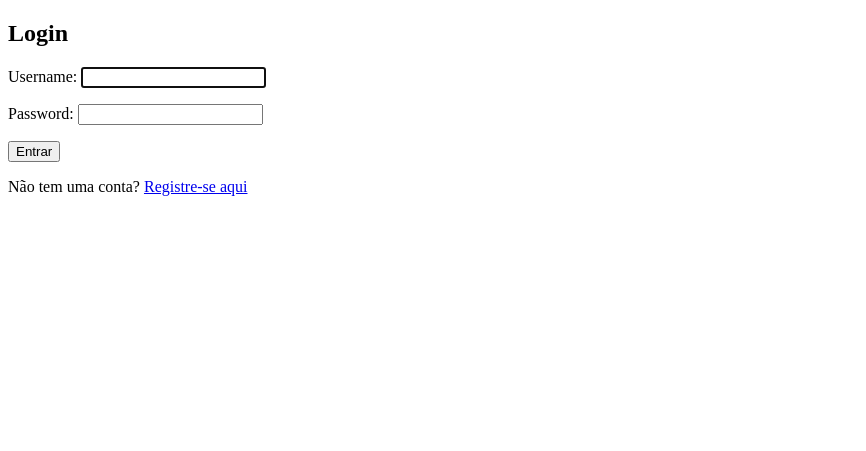
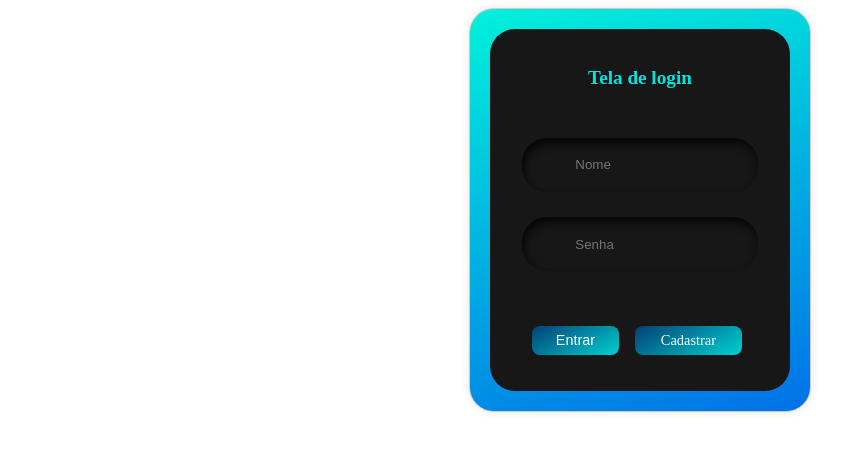
Before and after one commit to william09090/pythonweb, a Django app: page /login/ in a window 1280 px wide. Shown: the top 451 px of the page, without its empty margins (0-866 px from the left). Run offline with Django 4.2, Linux system fonts and the light colour scheme.

Commit message:
commit aula

```diff
--- a/templates/login.html
+++ b/templates/login.html
@@ -5,14 +5,196 @@
     <meta charset="UTF-8">
     <meta name="viewport" content="width=device-width, initial-scale=1.0">
     <title>Login</title>
+    <style>
+        /* Adicione seu estilo CSS aqui */
+        .form-card {
+            max-width: 400px;
+            margin: 0 auto;
+            padding: 20px;
+            border: 1px solid #ccc;
+            border-radius: 8px;
+            box-shadow: 0 0 10px rgba(0, 0, 0, 0.1);
+        }
+        .title-login {
+            text-align: center;
+            margin-bottom: 20px;
+        }
+        .field {
+            margin-bottom: 15px;
+        }
+        .input-field {
+            width: 100%;
+            padding: 10px;
+            border: 1px solid #ccc;
+            border-radius: 4px;
+        }
+        .box-btn {
+            text-align: center;
+        }
+        .btn-login {
+            padding: 10px 20px;
+            border: none;
+            border-radius: 4px;
+            background-color: #007bff;
+            color: white;
+            text-decoration: none;
+            margin: 5px;
+        }
+        .btn-login:hover {
+            background-color: #0056b3;
+        }
+        /*Login*/
+.form-card {
+
+  width: 300px;
+  margin: auto;
+  background-image: linear-gradient(163deg, #02f1db 0%, #0071e8 100%);
+  border-radius: 25px;
+  transition: all .3s;
+
+}
+
+.form-card-2 {
+
+  border-radius: 0;
+  transition: all .2s;
+
+}
+
+.form-card-2:hover {
+
+  transform: scale(0.99);
+  border-radius: 25px;
+
+}
+
+.form-card:hover { box-shadow: 0px 0px 30px 1px rgba(9, 207, 199, 0.3); }
+
+.form {
+  display: flex;
+  flex-direction: column;
+  gap: 10px;
+  padding-left: 2em;
+  padding-right: 2em;
+  padding-bottom: 0.4em;
+  background-color: #171717;
+  border-radius: 25px;
+}
+
+.title-login {
+
+  text-align: center;
+  margin: 2em;
+  color: rgb(2, 229, 223);
+  font-size: 1.2em;
+
+}
+
+.field {
+
+  display: flex;
+  align-items: center;
+  justify-content: center;
+  gap: 0.5em;
+  border-radius: 25px;
+  padding: 0.6em;
+  border: none;
+  outline: none;
+  color: rgb(2, 229, 223);
+  background-color: #171717;
+  box-shadow: inset 2px 5px 10px rgb(5, 5, 5);
+
+}
+
+.input-icon {
+
+  width: 1.3em;
+  height: 1.3em;
+  color: rgb(253, 253, 253);
+  margin-left: 10px;
+
+}
+
+.input-field {
+
+  background: none;
+  border: none;
+  outline: none;
+  width: 100%;
+  color: rgb(253, 253, 253);
+
+}
+
+.input-field:hover  { color:rgb(2, 229, 223); }
+
+.form .box-btn {
+
+  display: flex;
+  justify-content: left;
+  flex-direction: row;
+  margin: 25px 0;
+  padding: 0 5px;
+
+}
+
+.btn-login {
+
+  width: 50%;
+  background-image:linear-gradient(150deg, #024075 0%, #00d2d0 100%);
+  color: #fff;
+  text-decoration:none;
+  padding: 0.4em 1em;
+  border-radius: 8px;
+  border: none;
+  outline: none;
+  cursor: pointer;
+  transition: .4s;
+  font-size: 0.9em;
+  float: left;
+  margin-right: 5%;
+
+}
+
+.btn-login:nth-of-type(2n+0) { margin-right:0; }
+.btn-login:hover { background-image: linear-gradient(150deg, #00b8bf 0%, #002646 100%); color:rgb(255, 255, 255); }
+
+/*Login*/
+    </style>
 </head>
 <body>
-    <h2>Login</h2>
-    <form method="POST">
-        {% csrf_token %}
-        {{ form.as_p }}
-        <button type="submit">Entrar</button>
-    </form>
-    <p>Não tem uma conta? <a href="{% url 'register' %}">Registre-se aqui</a></p>
+<div class="form-card">
+
+    <div class="form-card-2">
+
+        <form class="form">
+
+            <h2 class="title-login">Tela de login</h2>
+
+            <div class="field">
+
+                <span class="input-icon icon icon-user-1"></span>
+                <input type="text" class="input-field" placeholder="Nome" autocomplete="off">
+
+            </div>
+
+            <div class="field">
+
+                <span class="input-icon icon icon-locked"></span>
+                <input type="password" class="input-field" placeholder="Senha">
+
+            </div>
+
+            <div class="box-btn">
+
+                <button class="btn-login">Entrar</button>
+                <a href="{% url 'register' %}" class="btn-login">Cadastrar</a>
+
+            </div>
+
+        </form>
+
+    </div>
+
+</div><!--form-card-->
 </body>
 </html>
```
Also changed, not shown: db.sqlite3.
